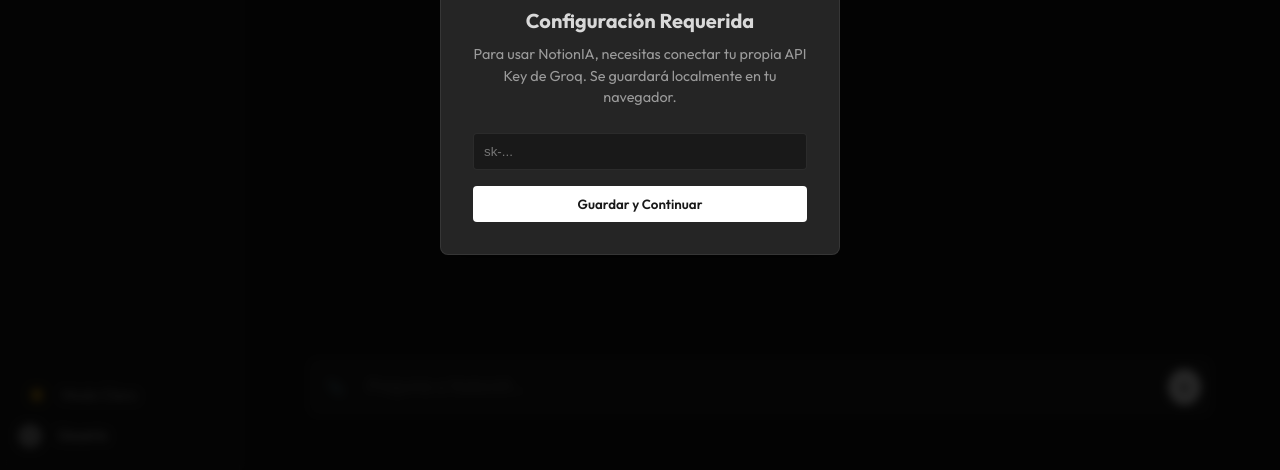
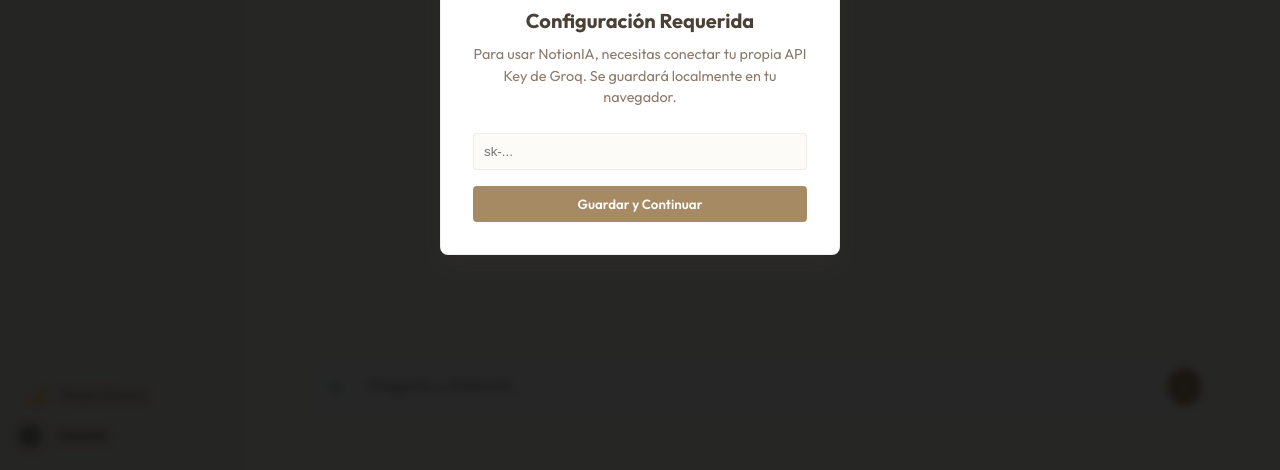
Before and after one commit to bagifo10/NotionV2, a website built with Vite: page index.html in a window 1280 px wide. Shown: the part 330-800 px from the top of the page. Built offline with nearby package versions, Linux system fonts and the light colour scheme; grey boxes are pictures that could not be loaded.

Commit message:
Fix: Groq API key validation and Beige Light Theme default

```diff
--- a/src/components/Sidebar.js
+++ b/src/components/Sidebar.js
@@ -96,23 +96,26 @@
 
     // Check local storage for theme
     const savedTheme = localStorage.getItem('theme');
-    if (savedTheme === 'light') {
-        document.body.classList.add('light-mode');
+
+    // Default is now Light (no class). 'dark' adds class.
+    if (savedTheme === 'dark') {
+        document.body.classList.add('dark-mode');
+        themeToggle.innerHTML = '<span>☀️</span> <span>Modo Claro</span>';
+    } else {
+        // Default Light
         themeToggle.innerHTML = '<span>🌙</span> <span>Modo Oscuro</span>';
-    } else {
-        themeToggle.innerHTML = '<span>☀️</span> <span>Modo Claro</span>';
     }
 
     themeToggle.onclick = () => {
         const body = document.body;
-        body.classList.toggle('light-mode');
+        body.classList.toggle('dark-mode');
 
-        if (body.classList.contains('light-mode')) {
+        if (body.classList.contains('dark-mode')) {
+            localStorage.setItem('theme', 'dark');
+            themeToggle.innerHTML = '<span>☀️</span> <span>Modo Claro</span>';
+        } else {
             localStorage.setItem('theme', 'light');
             themeToggle.innerHTML = '<span>🌙</span> <span>Modo Oscuro</span>';
-        } else {
-            localStorage.setItem('theme', 'dark');
-            themeToggle.innerHTML = '<span>☀️</span> <span>Modo Claro</span>';
         }
     };
 
--- a/src/main.js
+++ b/src/main.js
@@ -91,11 +91,11 @@
 
   btn.onclick = () => {
     const key = input.value.trim();
-    if (key.startsWith('sk-') && key.length > 20) {
+    if ((key.startsWith('sk-') || key.startsWith('gsk_')) && key.length > 20) {
       localStorage.setItem('openai_api_key', key);
       document.body.removeChild(overlay);
     } else {
-      errorMsg.innerText = 'Por favor ingresa una API Key válida (empieza con sk-).';
+      errorMsg.innerText = 'Por favor ingresa una API Key válida (empieza con gsk_ o sk-).';
       errorMsg.style.display = 'block';
     }
   };
--- a/src/style.css
+++ b/src/style.css
@@ -1,21 +1,21 @@
 :root {
-  /* Default Dark Mode (Familiar Minimalist) */
-  --bg-app: #191919;
-  --bg-sidebar: #202020;
-  --bg-card: #252525;
-  --bg-hover: #2f2f2f;
-  --bg-active: #37352f;
+  /* Default Light Mode (Beige/Familiero) */
+  --bg-app: #fdfbf7;
+  --bg-sidebar: #f7f3e8;
+  --bg-card: #ffffff;
+  --bg-hover: #ebe5d5;
+  --bg-active: #e3decb;
 
-  --text-main: #d9d9d9;
-  --text-muted: #9b9b9b;
-  --text-dim: #6e6e6e;
+  --text-main: #4a4036;
+  --text-muted: #8c7b6c;
+  --text-dim: #b0a69e;
 
-  --accent-primary: #ffffff;
-  --accent-secondary: #e0e0e0;
-  --accent-gradient: linear-gradient(135deg, #ffffff 0%, #a0a0a0 100%);
+  --accent-primary: #a68a64;
+  --accent-secondary: #e6e2d6;
+  --accent-gradient: linear-gradient(135deg, #a68a64 0%, #8c7b6c 100%);
 
-  --border-light: rgba(255, 255, 255, 0.08);
-  --border-focus: rgba(255, 255, 255, 0.2);
+  --border-light: rgba(74, 64, 54, 0.08);
+  --border-focus: rgba(166, 138, 100, 0.5);
 
   /* Typography */
   --font-main: 'Outfit', -apple-system, BlinkMacSystemFont, "Segoe UI", Helvetica, "Apple Color Emoji", Arial, sans-serif, "Segoe UI Emoji", "Segoe UI Symbol";
@@ -34,34 +34,33 @@
   --radius-full: 9999px;
 
   /* Shadows */
+  --shadow-sm: 0 1px 2px rgba(74, 64, 54, 0.05);
+  --shadow-md: 0 4px 8px rgba(74, 64, 54, 0.08);
+  --shadow-lg: 0 12px 24px rgba(74, 64, 54, 0.12);
+}
+
+body.dark-mode {
+  /* Dark Mode (Familiar Minimalist) */
+  --bg-app: #191919;
+  --bg-sidebar: #202020;
+  --bg-card: #252525;
+  --bg-hover: #2f2f2f;
+  --bg-active: #37352f;
+
+  --text-main: #d9d9d9;
+  --text-muted: #9b9b9b;
+  --text-dim: #6e6e6e;
+
+  --accent-primary: #ffffff;
+  --accent-secondary: #e0e0e0;
+  --accent-gradient: linear-gradient(135deg, #ffffff 0%, #a0a0a0 100%);
+
+  --border-light: rgba(255, 255, 255, 0.08);
+  --border-focus: rgba(255, 255, 255, 0.2);
+
   --shadow-sm: 0 1px 2px rgba(0, 0, 0, 0.2);
   --shadow-md: 0 4px 8px rgba(0, 0, 0, 0.2);
   --shadow-lg: 0 12px 24px rgba(0, 0, 0, 0.3);
-}
-
-body.light-mode {
-  /* Notion-like Light Mode */
-  --bg-app: #ffffff;
-  --bg-sidebar: #f7f7f5;
-  --bg-card: #ffffff;
-  --bg-hover: #efefef;
-  --bg-active: #e1e1e1;
-
-  --text-main: #37352f;
-  --text-muted: #787774;
-  --text-dim: #9b9a97;
-
-  --accent-primary: #2eaadc;
-  /* Subtle blue or stick to black/white */
-  --accent-secondary: #e0e0e0;
-  --accent-gradient: linear-gradient(135deg, #37352f 0%, #787774 100%);
-
-  --border-light: rgba(55, 53, 47, 0.09);
-  --border-focus: rgba(46, 170, 220, 0.5);
-
-  --shadow-sm: 0 1px 2px rgba(0, 0, 0, 0.05);
-  --shadow-md: 0 2px 5px rgba(0, 0, 0, 0.05);
-  --shadow-lg: 0 8px 16px rgba(0, 0, 0, 0.1);
 }
 
 * {
```
